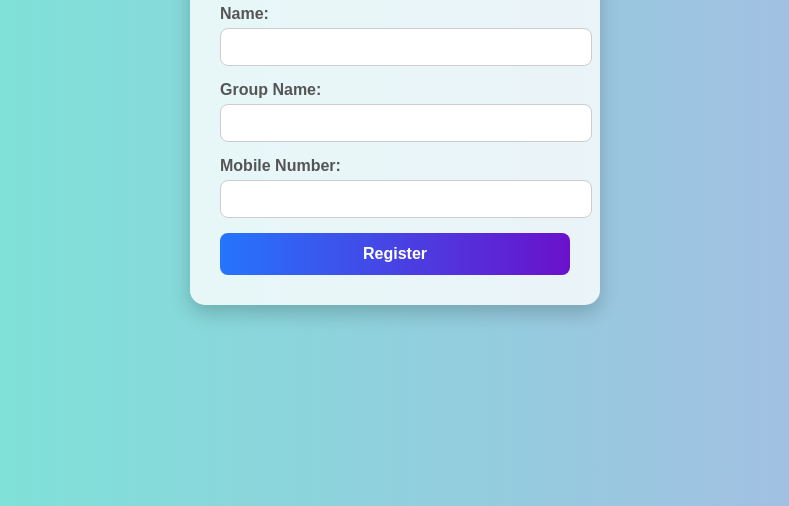
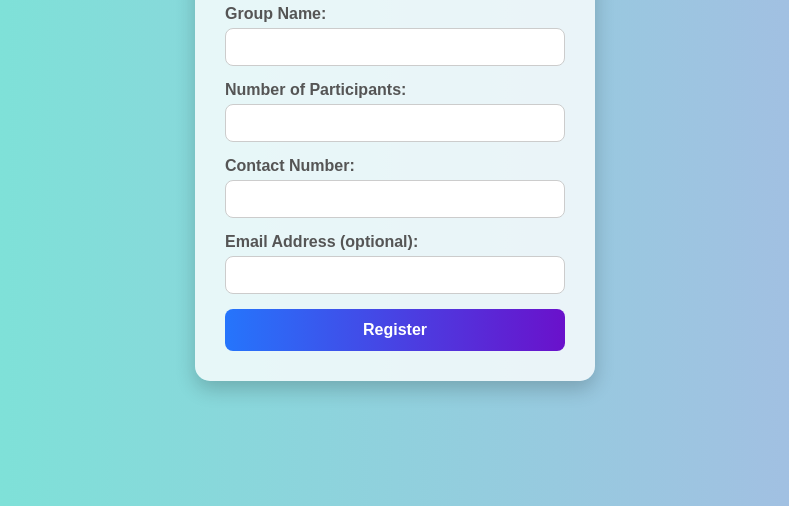
Before and after one commit to sufiyanjalalkhan-hue/AG-venture, a plain HTML site: page index.html in a window 1280 px wide. Shown: the part 294-800 px from the top of the page, without its empty margins (245-1034 px from the left). Drawn offline with Linux system fonts and the light colour scheme.

Commit message:
Add files via upload

```diff
--- a/index.html
+++ b/index.html
@@ -9,7 +9,7 @@
       display: flex;
       justify-content: center;
       align-items: center;
-      height: 100vh;
+      min-height: 100vh;
       margin: 0;
     }
 
@@ -18,7 +18,9 @@
       padding: 30px;
       border-radius: 15px;
       box-shadow: 0 8px 20px rgba(0,0,0,0.2);
-      width: 350px;
+      width: 400px;        /* fixed width for desktop */
+      max-width: 90%;      /* responsive for smaller screens */
+      box-sizing: border-box;
     }
 
     h2 {
@@ -41,6 +43,7 @@
       border: 1px solid #ccc;
       border-radius: 8px;
       font-size: 14px;
+      box-sizing: border-box;
     }
 
     button {
@@ -67,14 +70,20 @@
   <div class="form-container">
     <h2>Registration Form</h2>
     <form action="https://formspree.io/f/mldpdpgv" method="POST">
-      <label>Name:</label>
-      <input type="text" name="name" required>
+      <label>Full Name:</label>
+      <input type="text" name="full_name" required>
 
       <label>Group Name:</label>
-      <input type="text" name="group" required>
+      <input type="text" name="group_name" required>
 
-      <label>Mobile Number:</label>
-      <input type="text" name="mobile" required>
+      <label>Number of Participants:</label>
+      <input type="number" name="num_participants" min="1" required>
+
+      <label>Contact Number:</label>
+      <input type="text" name="contact_number" required>
+
+      <label>Email Address (optional):</label>
+      <input type="email" name="email">
 
       <button type="submit">Register</button>
     </form>
```
